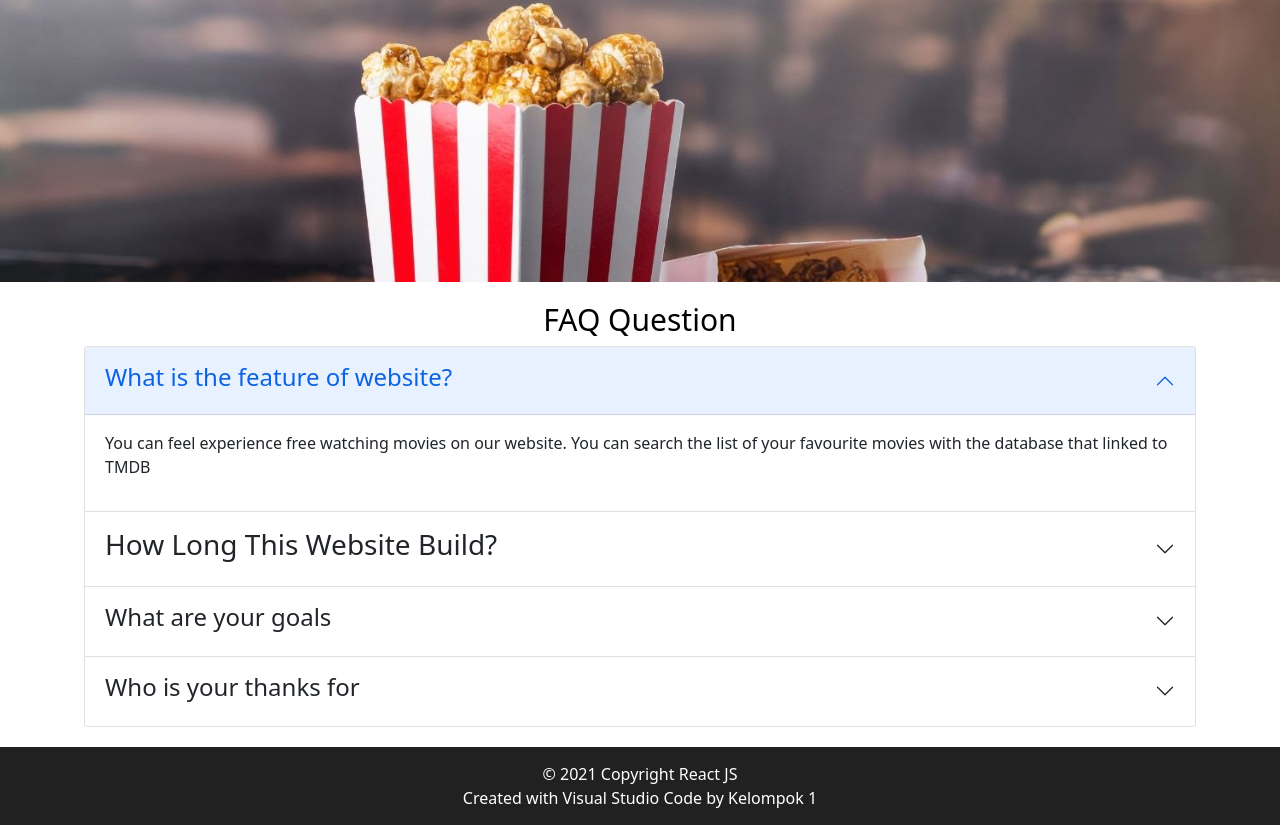
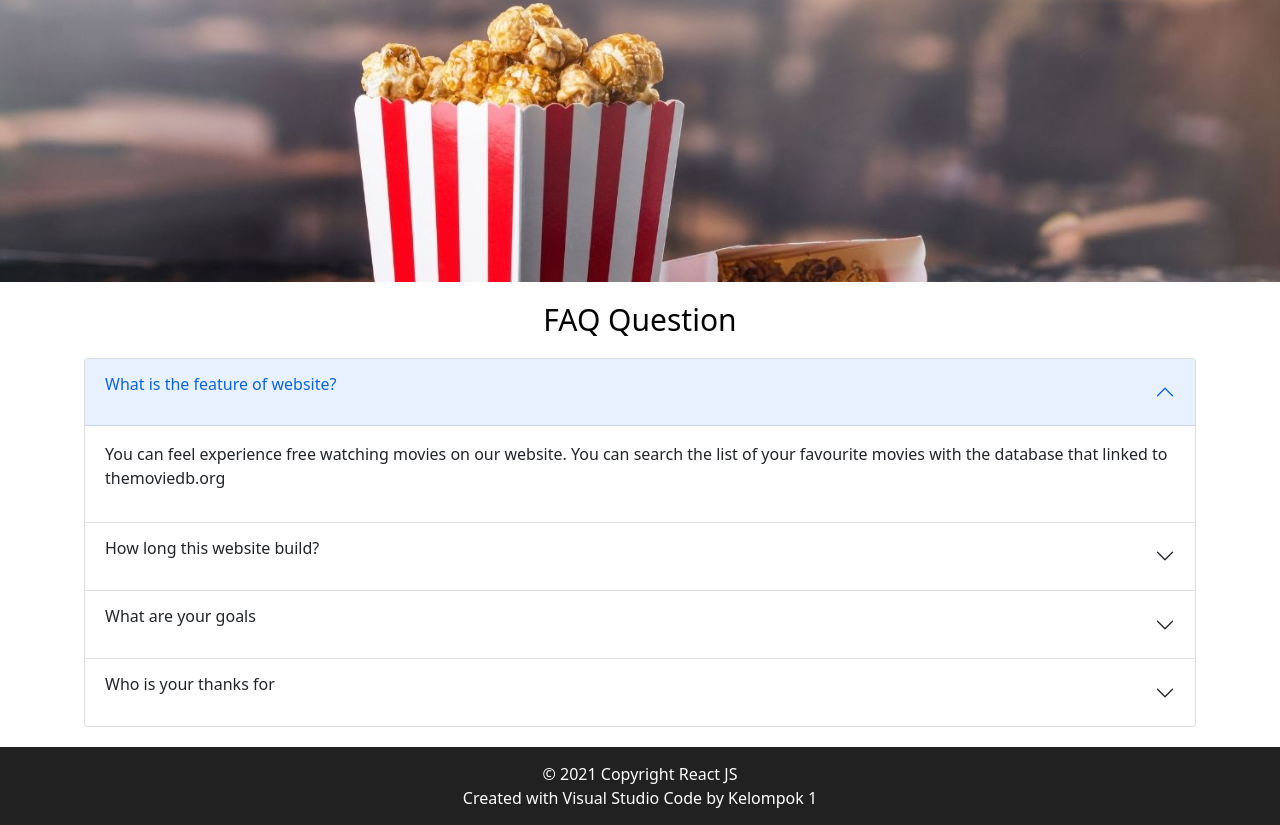
Before and after one commit to PTP-JR/kel-1, a React (Create React App) app: page / in a window 1280 px wide. Shown: the part 957-1782 px from the top of the page. Built offline with nearby package versions, Linux system fonts and the light colour scheme; no server answers.

Commit message:
commit on 'firsty'

```diff
--- a/src/components/Home.css
+++ b/src/components/Home.css
@@ -103,6 +103,7 @@
 }
 
 .section-4 > h2{
+  margin-bottom: 20px;
   color: black;
   font-size: 30px;
   text-align: center;
@@ -114,6 +115,11 @@
   width: 90%;
   background-color: white;
   margin: auto;
+}
+
+.section-4 > h4{
+  font-size: 20px;
+  font-weight: thin;
 }
 
 @media (hover:none){
--- a/src/components/Home.js
+++ b/src/components/Home.js
@@ -65,16 +65,16 @@ function Home(){
   <h2>FAQ Question</h2>
 <Accordion defaultActiveKey="0">
   <Accordion.Item eventKey="0">
-    <Accordion.Header><h4>What is the feature of website?</h4></Accordion.Header>
+    <Accordion.Header><p>What is the feature of website?</p></Accordion.Header>
     <Accordion.Body>
      <p>You can feel experience free watching movies on our website. You can search
-         the list of your favourite movies with the database that linked to TMDB</p>
+         the list of your favourite movies with the database that linked to themoviedb.org</p>
     </Accordion.Body>
   </Accordion.Item>
   <Accordion.Item eventKey="1">
-    <Accordion.Header><h3>How Long This Website Build?</h3></Accordion.Header>
+    <Accordion.Header><p>How long this website build?</p></Accordion.Header>
     <Accordion.Body>
-    This website has been build around less a week. First, we made javascript running on basic HTML
+    This website has been build less in a week. First, we made javascript running on basic HTML
      code. Then, we got styling this by bootstrap. We spend whole day building this.
      Much appreciate if you like it. :)
 
@@ -82,7 +82,7 @@ function Home(){
   </Accordion.Item>
 
   <Accordion.Item eventKey="2">
-    <Accordion.Header><h4>What are your goals</h4></Accordion.Header>
+    <Accordion.Header><p>What are your goals</p></Accordion.Header>
     <Accordion.Body>
     <p>Our goals is giving all the best that we can do and effort to passed the final exam.
     We are fast learner, so we tried all of our capability to building this. </p>
@@ -90,7 +90,7 @@ function Home(){
   </Accordion.Item>
 
   <Accordion.Item eventKey="3">
-    <Accordion.Header><h4>Who is your thanks for</h4></Accordion.Header>
+    <Accordion.Header><p>Who is your thanks for</p></Accordion.Header>
     <Accordion.Body>
     <p>Thanks to our mentor (kak Auzan, kak Luthfi and kak Thoriq), Jasa Raharja teams,
     all of Skilvul Team (kak Valen, kak Pandu, kak Heri, kak Ulvy,)
```
